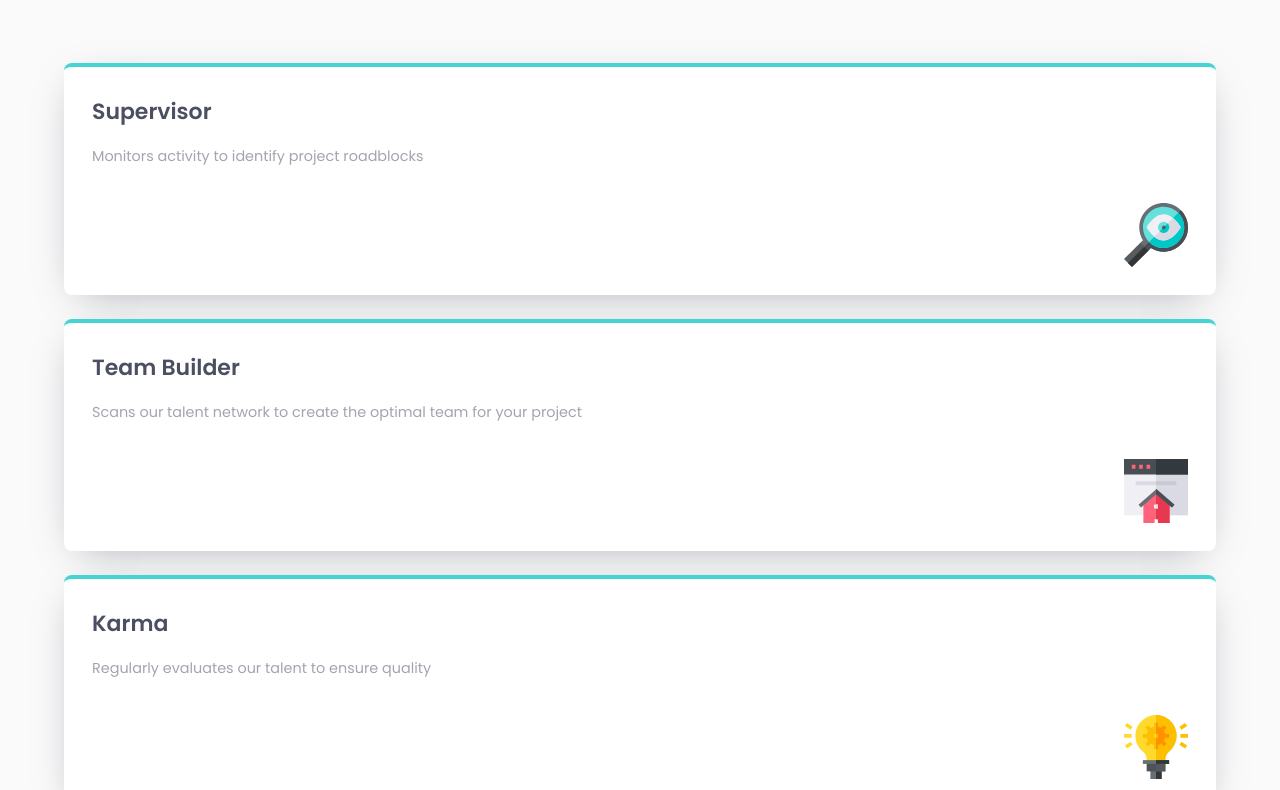
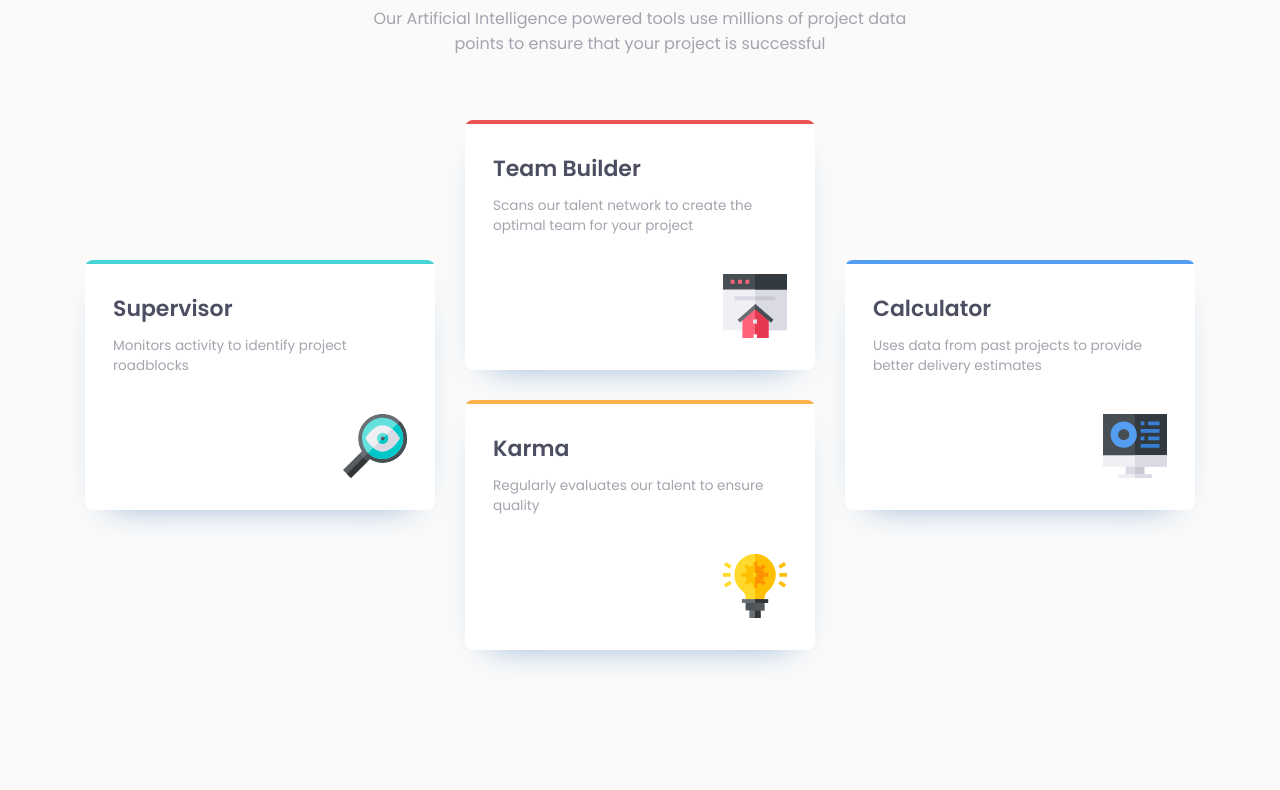
Before and after one commit to marisudris/frontend-mentor-four-card-feature-section, a plain HTML site: page index.html in a window 1280 px wide. Shown: the part 222-1012 px from the top of the page. After the commit the page ends 953 px from the top, so only its background shows below. Drawn offline with Linux system fonts and the light colour scheme.

Commit message:
Finish desktop styles

```diff
--- a/index.html
+++ b/index.html
@@ -37,14 +37,14 @@
     </header>
 
     <main class="main">
-      <section class="card">
+      <section class="card card--cyan">
         <h2 class="card__title">Supervisor</h2>
         <p class="card__prose">Monitors activity to identify project roadblocks</p>
         <img class="card__image" src="./images/icon-supervisor.svg" alt="illustratioin of a magnifying glass">
       </section>
 
       <div class="card-column">
-        <section class="card">
+        <section class="card card--red">
           <h2 class="card__title">Team Builder</h2>
           <p class="card__prose">
             Scans our talent network to create the optimal team for your project
@@ -52,14 +52,14 @@
           <img class="card__image" src="./images/icon-team-builder.svg" alt="illustration of a browser window with a house icon in it" >
         </section>
 
-        <section class="card">
+        <section class="card card--orange">
           <h2 class="card__title">Karma</h2>
           <p class="card__prose"">Regularly evaluates our talent to ensure quality</p>
           <img class="card__image" src="./images/icon-karma.svg" alt="illustration with a lightbulb with a gear inside it" >
         </section>
       </div>
 
-      <section class="card">
+      <section class="card card--blue">
         <h2 class="card__title">Calculator</h2>
         <p class="card__prose">Uses data from past projects to provide better delivery estimates</p>
         <img class="card__image" src="./images/icon-calculator.svg" alt="illustration of a computer screen with text in it">
--- a/style.css
+++ b/style.css
@@ -37,18 +37,22 @@ body {
   --clr-grayish-blue: hsl(229, 6%, 66%);
   --clr-very-light-gray: hsl(0, 0%, 98%);
 
+  --clr-shadow: hsl(212, 41%, 56%);
+
   font-family: "Poppins", sans-serif;
   background: var(--clr-very-light-gray);
 }
 
 .header {
   width: 90%;
-  margin: 5.75em auto 4.875em;
+  margin: 5.75em auto 4em;
   text-align: center;
 }
 
 .header__prose {
   color: var(--clr-grayish-blue);
+  margin: 0 auto;
+  max-width: 55ch;
 }
 
 .title {
@@ -58,15 +62,35 @@ body {
   margin-bottom: 0.575em;
 }
 
+@media (min-width: 900px) {
+  .title {
+    font-size: 2.375rem;
+  }
+}
+
 .title--bold {
   display: block;
   font-weight: bold;
 }
 
-.main, .card-column {
-  display: flex;
-  flex-direction: column;
-  gap: 1.5rem;
+.main {
+  width: 88%;
+  max-width: 1110px;
+  margin: 0 auto 5em;
+}
+
+.main,
+.card-column {
+  display: grid;
+  gap: 1.875rem;
+}
+
+@media (min-width: 900px) {
+  .main {
+    display: grid;
+    grid-template-columns: repeat(3, 1fr);
+    align-items: center;
+  }
 }
 
 .main > *,
@@ -74,29 +98,56 @@ body {
   min-height: 13.85em;
 }
 
-.main {
-  width: 90%;
-  margin: 0 auto;
+@media (min-width: 900px) {
 }
 
 .card {
   background: white;
-  border-top: 4px solid var(--clr-cyan);
+  padding: 2em 1.75em;
   border-radius: 8px;
-  padding: 1.75em;
-  box-shadow: 0 10px 40px -15px var(--clr-grayish-blue);
+  box-shadow: 0 15px 35px -25px var(--clr-shadow);
+  position: relative;
+  overflow: hidden;
+}
+
+.card::before {
+  content: "";
+  display: block;
+  position: absolute;
+  top: 0;
+  left: 0;
+  width: 100%;
+  height: 4px;
+  background: var(--clr-red);
+  overflow: hidden;
+}
+
+.card--cyan::before {
+  background: var(--clr-cyan);
+}
+
+.card--orange::before {
+  background: var(--clr-orange);
+}
+
+.card--red::before {
+  background: var(--clr-red);
+}
+
+.card--blue::before {
+  background: var(--clr-blue);
 }
 
 .card__title {
   color: var(--clr-very-dark-blue);
   font-size: 1.375rem;
-  margin-bottom: 18px;
+  margin-bottom: 0.5em;
 }
 
 .card__prose {
   color: var(--clr-grayish-blue);
-  font-size: 0.9rem;
-  margin-bottom: 36px;
+  font-size: 0.85rem;
+  margin-bottom: 2.8em;
 }
 
 .card__image {
```
